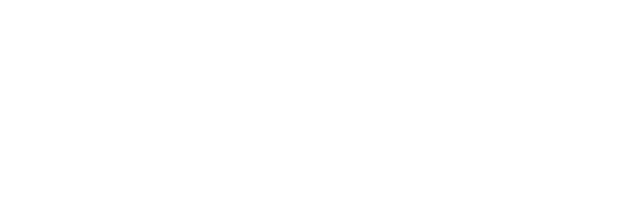
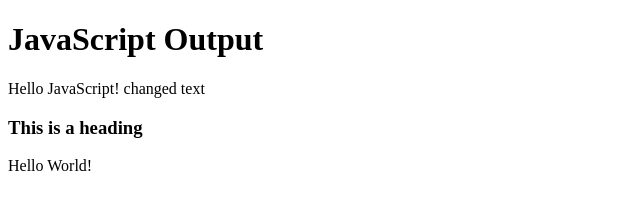
Before and after one commit to noobdevsam/my-js-practice, a plain HTML site: page index.html in a window 1280 px wide. Shown: the whole page, without its empty margins (0-640 px from the left). Drawn offline with Linux system fonts and the light colour scheme.

Commit message:
changing html elements value with js

```diff
--- a/index.html
+++ b/index.html
@@ -5,6 +5,33 @@
     <title>Title</title>
 </head>
 <body>
+<!--
+    JavaScript can "display" data in different ways:
 
+    Writing into an HTML element, using [innerHTML] or [innerText].
+    Writing into the HTML output using [document.write()].
+    Writing into an alert box, using [window.alert()].
+    Writing into the browser console, using [console.log()].
+-->
+<div>
+    <h1>JavaScript Output</h1>
+    <p id="demo">This is a paragraph.</p>
+    <p id="change-to-h3">This is another paragraph.</p>
+</div>
+<script>
+    // Using innerHTML
+    document.getElementById("demo").innerHTML = "Hello JavaScript! changed text";
+
+    document.getElementById("change-to-h3").innerHTML = "<h3>This is a heading</h3>";
+
+    // Using document.write()
+    document.write("Hello World!");
+
+    // Using window.alert()
+    window.alert("Hello World!");
+
+    // Using console.log()
+    console.log("Hello World!");
+</script>
 </body>
 </html>
```
